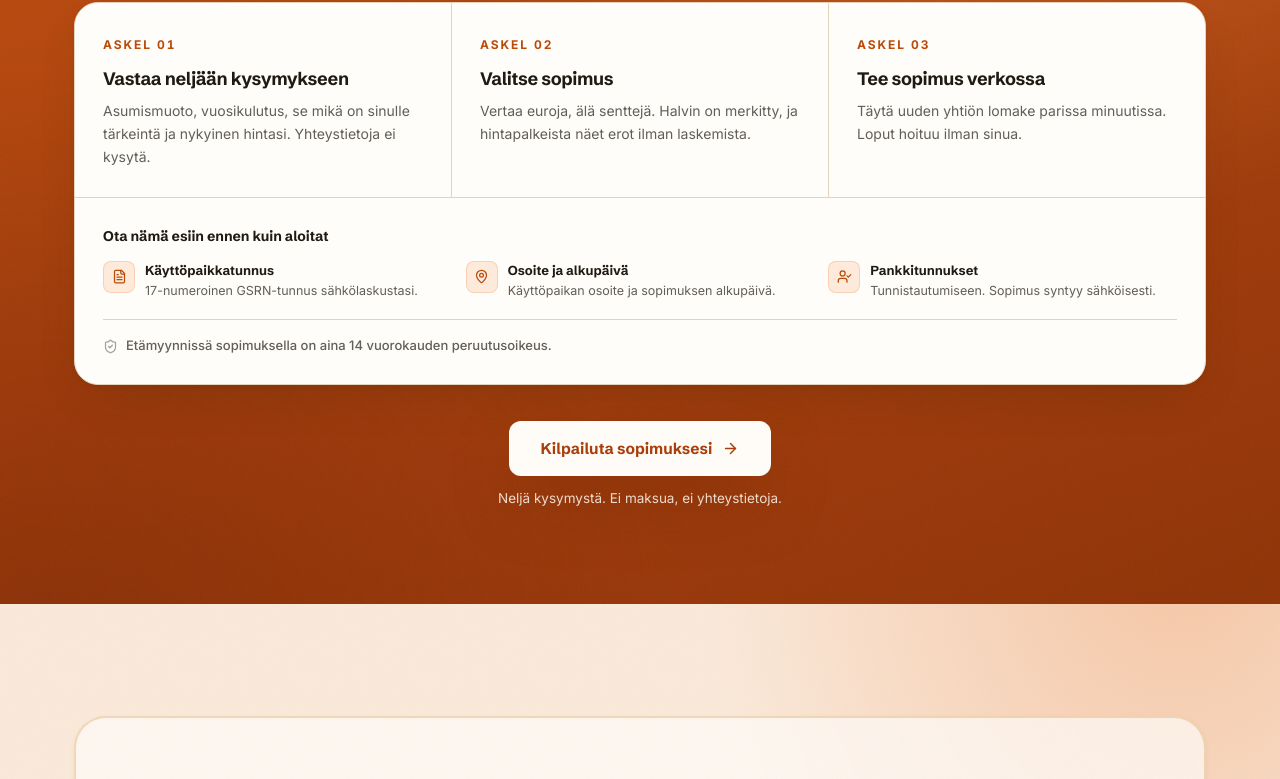
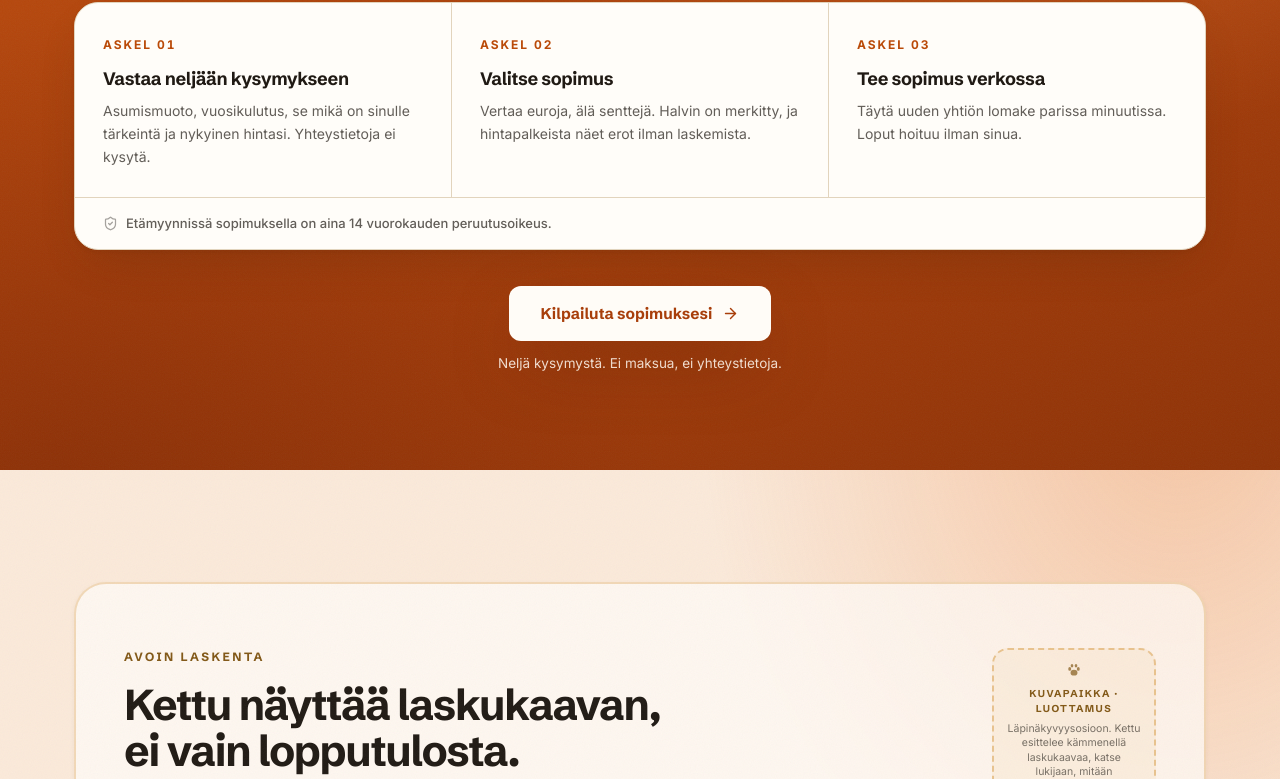
Before and after one commit to Jezzez/Kettukilpailutus.fi, a Next.js app: page /sahkosopimukset in a window 1280 px wide. Shown: the part 2085-2864 px from the top of the page. Built offline with nearby package versions, Linux system fonts and the light colour scheme; no server answers.

Commit message:
Poista tarvikelista askelosiosta, jatka suoraan kilpailutusnappiin

```diff
--- a/app/sahkosopimukset/page.tsx
+++ b/app/sahkosopimukset/page.tsx
@@ -1,6 +1,6 @@
 import type { Metadata } from "next";
 import Link from "next/link";
-import { ArrowRight, FileText, MapPin, ShieldCheck, UserCheck } from "lucide-react";
+import { ArrowRight, ShieldCheck } from "lucide-react";
 import ElectricityExperience from "@/components/energy/ElectricityExperience";
 import Faq from "@/components/Faq";
 import Reveal from "@/components/Reveal";
@@ -163,32 +163,28 @@ export default function ElectricityPage() {
                 ))}
               </div>
 
-              <div className="border-t border-line p-6 sm:p-7">
-                <p className="font-display text-[14px] font-bold text-ink">
-                  Ota nämä esiin ennen kuin aloitat
-                </p>
-                <div className="mt-3.5 grid gap-3.5 sm:grid-cols-3">
-                  {[
-                    { icon: FileText, title: "Käyttöpaikkatunnus", text: "17-numeroinen GSRN-tunnus sähkölaskustasi." },
-                    { icon: MapPin, title: "Osoite ja alkupäivä", text: "Käyttöpaikan osoite ja sopimuksen alkupäivä." },
-                    { icon: UserCheck, title: "Pankkitunnukset", text: "Tunnistautumiseen. Sopimus syntyy sähköisesti." },
-                  ].map((r) => (
-                    <div key={r.title} className="flex gap-2.5">
-                      <span className="grid h-8 w-8 shrink-0 place-items-center rounded-lg border border-accent/20 bg-accentSoft text-accentDark">
-                        <r.icon size={15} aria-hidden />
-                      </span>
-                      <div>
-                        <p className="font-display text-[13px] font-bold text-ink">{r.title}</p>
-                        <p className="mt-0.5 text-[12.5px] leading-snug text-ink/70">{r.text}</p>
-                      </div>
-                    </div>
-                  ))}
-                </div>
-                <p className="mt-5 flex items-center gap-2 border-t border-line pt-4 text-[13px] font-medium text-ink/70">
-                  <ShieldCheck size={15} className="shrink-0 text-ink/40" aria-hidden />
-                  Etämyynnissä sopimuksella on aina 14 vuorokauden peruutusoikeus.
-                </p>
-              </div>
+              {/*
+                TÄSSÄ OLI "Ota nämä esiin ennen kuin aloitat" -tarkistuslista
+                (käyttöpaikkatunnus, osoite, pankkitunnukset). Se poistettiin.
+
+                Lista oli hyödyllinen mutta väärässä paikassa: se seisoi
+                napin päällä ja teki viisi minuuttia kestävästä asiasta
+                kotitehtävän. Juuri siinä kohdassa, jossa lukija on vasta
+                vakuuttunut helppoudesta, "hae ensin laskusi ja etsi
+                17-numeroinen tunnus" antaa täydellisen syyn palata asiaan
+                myöhemmin — eikä myöhempää käyntiä tule.
+
+                Tieto ei kadonnut: sama luettelo on heron "Vie noin 5
+                minuuttia" -kohdan takana, jonka lukija avaa itse silloin
+                kun haluaa tietää mitä vaihto vaatii.
+
+                Peruutusoikeus jää näkyviin, koska se POISTAA riskiä sen
+                sijaan että lisäisi työtä.
+              */}
+              <p className="flex items-center gap-2 border-t border-line px-6 py-4 text-[13px] font-medium text-ink/70 sm:px-7">
+                <ShieldCheck size={15} className="shrink-0 text-ink/40" aria-hidden />
+                Etämyynnissä sopimuksella on aina 14 vuorokauden peruutusoikeus.
+              </p>
             </div>
           </Reveal>
 
```
Also changed, not shown: 1 other file (tests, documents, lock files or other folders).
